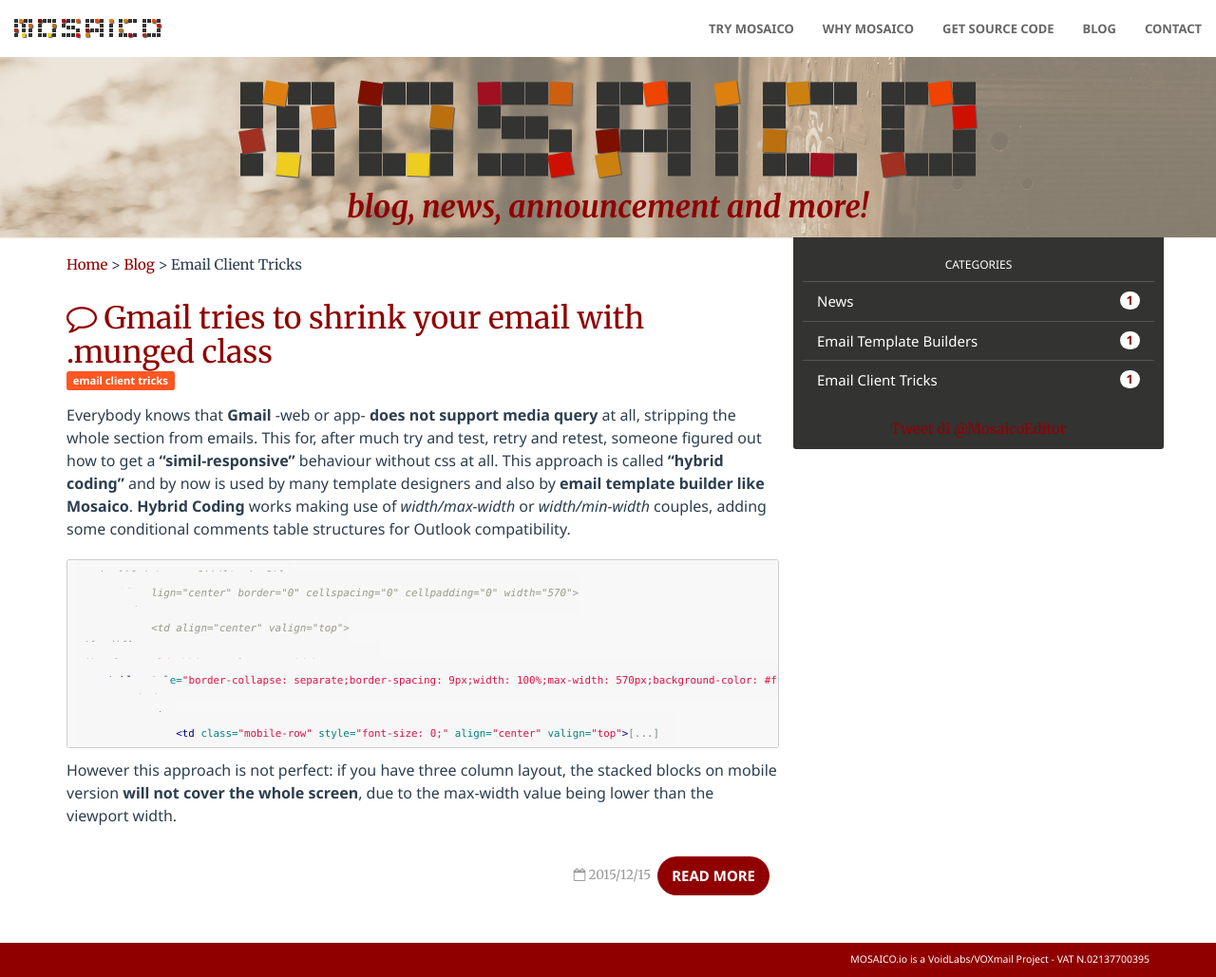
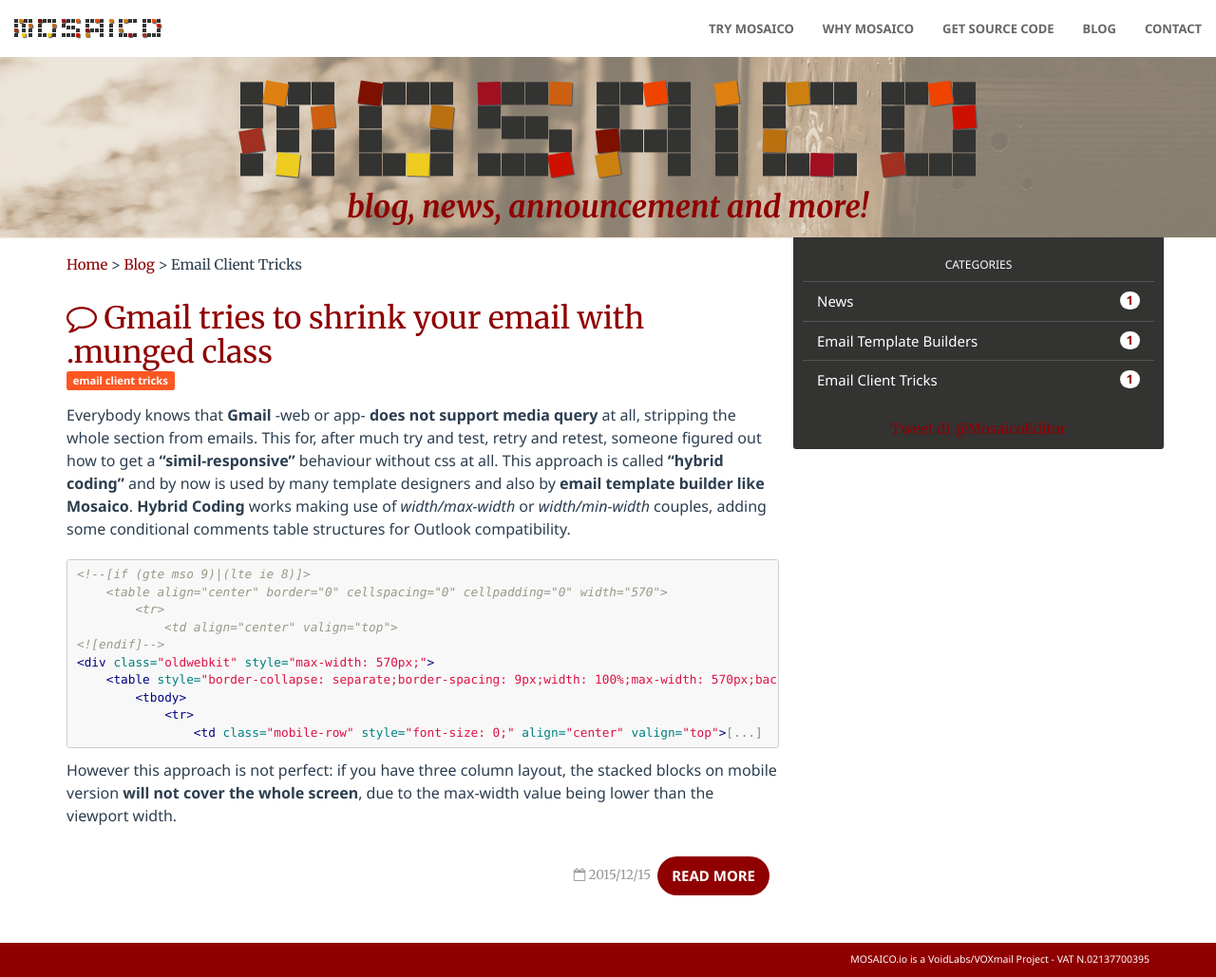
Before and after one commit to voidlabs/mosaico.io, a Jekyll site: the page built from email-client-tricks/index.html, in a window 1280 px wide and 1029 px high. Shown: the whole window at 95% size. Built offline with Jekyll 4.4.1, drawn with Linux system fonts in a browser that asks for light colours; Markdown is read by kramdown in place of the engine named in the settings; comment, search, counter and statistics services are not loaded.

Commit message:
Update pygment.css

```diff
--- a/css/pygment.css
+++ b/css/pygment.css
@@ -2,7 +2,7 @@
  * GitHub style for Pygments syntax highlighter, for use with Jekyll
  * Courtesy of GitHub.com
  */
-.highlight pre, .highlight code {
+.highlight pre{
     padding: 16px;
     overflow: auto;
     font-size: 85%;
@@ -12,6 +12,7 @@
     word-wrap: normal;
     white-space: pre !important;
 }
+pre code{white-space: pre !important;}
 
 .highlight pre, pre, .highlight .hll { background-color: #f8f8f8; border: 1px solid #ccc; padding: 6px 10px; border-radius: 3px; }
 .highlight .c { color: #999988; font-style: italic; }
```
